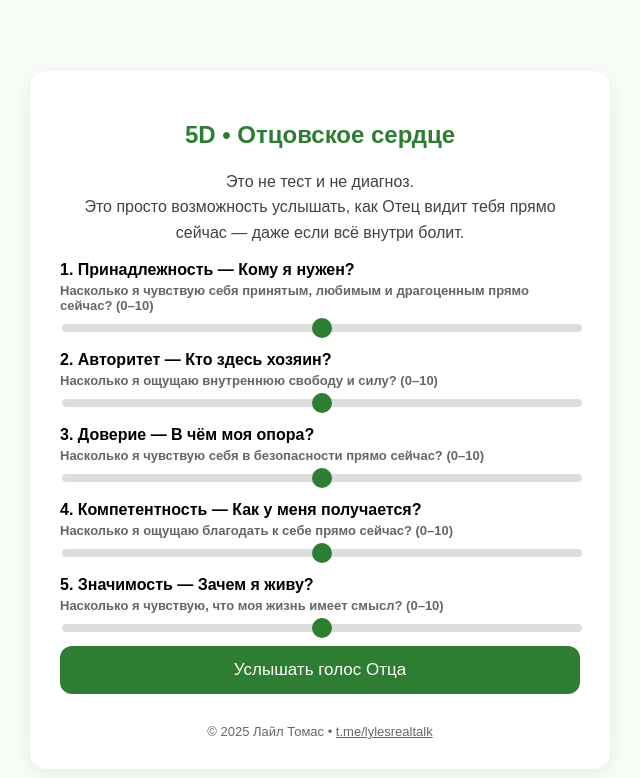
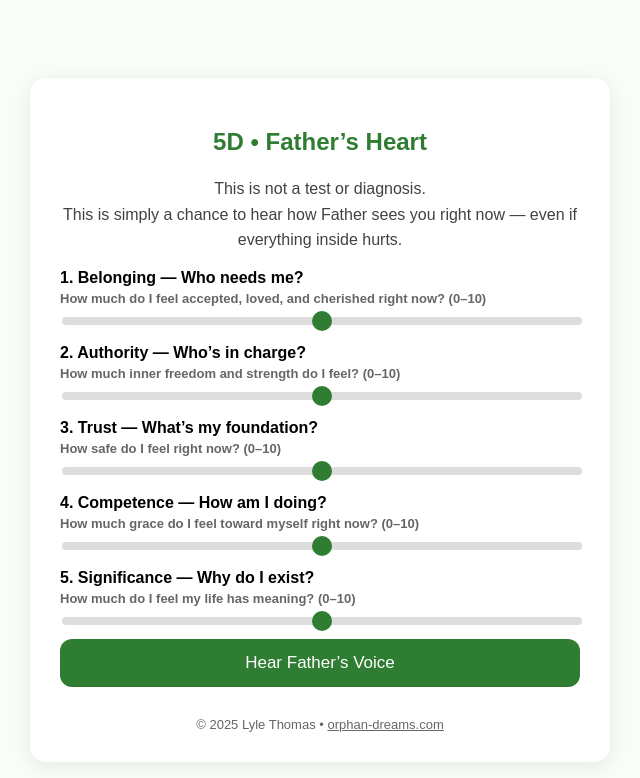
Before and after one commit to counselwell/5d-otcovskoe-serdce, a plain HTML site: page en/index.html in a window 1280 px wide. Shown: the whole page, without its empty margins (320-960 px from the left). Drawn offline with Linux system fonts and the light colour scheme.

Commit message:
Update index.html

```diff
--- a/en/index.html
+++ b/en/index.html
@@ -1,10 +1,10 @@
 <!DOCTYPE html>
-<html lang="ru">
+<html lang="en">
 <head>
   <meta charset="UTF-8">
   <meta name="viewport" content="width=device-width, initial-scale=1.0">
-  <title>5D • Отцовское сердце – Лайл Томас</title>
-  <meta name="description" content="60-секундный инструмент, чтобы услышать голос Отца – Лайл Томас">
+  <title>5D • Father’s Heart – Lyle Thomas</title>
+  <meta name="description" content="A 60-second tool to hear Father’s voice in your pain – Lyle Thomas">
   <style>
     body{background:#f8fdf8;font-family:Arial,sans-serif;margin:0;padding:20px;display:flex;justify-content:center;align-items:center;min-height:100vh}
     .card{background:#fff;padding:30px;border-radius:16px;box-shadow:0 4px 20px rgba(0,0,0,.08);max-width:520px;width:100%;text-align:center}
@@ -24,42 +24,42 @@
 </head>
 <body>
   <div class="card">
-    <h2>5D • Отцовское сердце</h2>
-    <p>Это не тест и не диагноз.<br>Это просто возможность услышать, как Отец видит тебя прямо сейчас — даже если всё внутри болит.</p>
+    <h2>5D • Father’s Heart</h2>
+    <p>This is not a test or diagnosis.<br>This is simply a chance to hear how Father sees you right now — even if everything inside hurts.</p>
 
-    <label><b>1. Принадлежность</b> — Кому я нужен?<br><small>Насколько я чувствую себя принятым, любимым и драгоценным прямо сейчас? (0–10)</small></label>
+    <label><b>1. Belonging</b> — Who needs me?<br><small>How much do I feel accepted, loved, and cherished right now? (0–10)</small></label>
     <input type="range" min="0" max="10" value="5" id="d1">
 
-    <label><b>2. Авторитет</b> — Кто здесь хозяин?<br><small>Насколько я ощущаю внутреннюю свободу и силу? (0–10)</small></label>
+    <label><b>2. Authority</b> — Who’s in charge?<br><small>How much inner freedom and strength do I feel? (0–10)</small></label>
     <input type="range" min="0" max="10" value="5" id="d2">
 
-    <label><b>3. Доверие</b> — В чём моя опора?<br><small>Насколько я чувствую себя в безопасности прямо сейчас? (0–10)</small></label>
+    <label><b>3. Trust</b> — What’s my foundation?<br><small>How safe do I feel right now? (0–10)</small></label>
     <input type="range" min="0" max="10" value="5" id="d3">
 
-    <label><b>4. Компетентность</b> — Как у меня получается?<br><small>Насколько я ощущаю благодать к себе прямо сейчас? (0–10)</small></label>
+    <label><b>4. Competence</b> — How am I doing?<br><small>How much grace do I feel toward myself right now? (0–10)</small></label>
     <input type="range" min="0" max="10" value="5" id="d4">
 
-    <label><b>5. Значимость</b> — Зачем я живу?<br><small>Насколько я чувствую, что моя жизнь имеет смысл? (0–10)</small></label>
+    <label><b>5. Significance</b> — Why do I exist?<br><small>How much do I feel my life has meaning? (0–10)</small></label>
     <input type="range" min="0" max="10" value="5" id="d5">
 
-    <button onclick="show()">Услышать голос Отца</button>
+    <button onclick="show()">Hear Father’s Voice</button>
     <div id="result"></div>
 
     <div style="margin-top:30px;font-size:13px;color:#666;text-align:center;">
-      © 2025 Лайл Томас • <a href="https://t.me/lylesrealtalk" style="color:#666;text-decoration:underline">t.me/lylesrealtalk</a>
+      © 2025 Lyle Thomas • <a href="https://orphan-dreams.com" style="color:#666;text-decoration:underline">orphan-dreams.com</a>
     </div>
   </div>
 
   <script>
-    const comfort=["Отец сейчас обнимает тебя и говорит: «Я здесь. Ты не один. Я никогда не оставлю тебя».","Он берёт всё бремя с твоих плеч и говорит: «Доверь Мне руль. Я — добрый Хозяин».","Он закрывает тебя Своими крыльями и шепчет: «Ты в полной безопасности у Меня».","Он смотрит на тебя с нежностью и говорит: «Ты Мой шедевр. Я горжусь тобой».","Он кладёт руку тебе на сердце и говорит: «Ты нужен Мне. Твоя жизнь бесценна»."];
-    const truth=["Ты — возлюбленное дитя, в котором Моё благоволение (Лк 3:22). Я уже всё решил на кресте.","Я дал тебе Свою власть и силу — ты Мой соработник и наследник (Рим 8:17).","Ты в совершенном мире, когда ум твой опирается на Меня (Ис 26:3).","Ты — новое творение, праведность Божья во Христе (2 Кор 5:17, 21).","Я призвал тебя в Свой вечный замысел (Еф 1:11)."];
-    function show(){const d=[0,+d1.value,+d2.value,+d3.value,+d4.value,+d5.value];const low=d.indexOf(Math.min(...d.slice(1)));const score=d[low];const spheres=["","Принадлежность","Авторитет","Доверие","Компетентность","Значимость"];document.getElementById('result').innerHTML=`
-      <div class="box heavy"><b>Сейчас эта сфера ощущается особенно тяжело:</b><br><b>${low}. ${spheres[low]}</b> (${score}/10)</div>
-      <p style="margin:20px 0"><b>Отец хочет, чтобы ты это знал прямо сейчас:</b></p>
+    const comfort=["Father is hugging you right now and saying: 'I am here. You are not alone. I will never leave you.'","He takes every burden off your shoulders and says: 'Trust Me with the wheel. I am the good Master.'","He covers you with His wings and whispers: 'You are completely safe with Me.'","He looks at you with tenderness and says: 'You are My masterpiece. I am proud of you.'","He places His hand on your heart and says: 'You are needed by Me. Your life is priceless.'"];
+    const truth=["You are My beloved child, in whom I am well pleased (Lk 3:22). I settled it all on the cross.","I gave you My authority and power — you are My co-worker and heir (Rom 8:17).","You will keep in perfect peace those whose minds are stayed on You (Isa 26:3).","You are a new creation, the righteousness of God in Christ (2 Cor 5:17, 21).","I have called you into My eternal purpose (Eph 1:11)."];
+    function show(){const d=[0,+d1.value,+d2.value,+d3.value,+d4.value,+d5.value];const low=d.indexOf(Math.min(...d.slice(1)));const score=d[low];const spheres=["","Belonging","Authority","Trust","Competence","Significance"];document.getElementById('result').innerHTML=`
+      <div class="box heavy"><b>This sphere feels especially heavy right now:</b><br><b>${low}. ${spheres[low]}</b> (${score}/10)</div>
+      <p style="margin:20px 0"><b>Here’s what Father wants you to know right now:</b></p>
       <div class="box comfort">"${comfort[low-1]}"</div>
-      <p style="margin:20px 0 10px 0"><b>И это вечная Истина обо мне, независимо от чувств:</b></p>
+      <p style="margin:20px 0 10px 0"><b>And this is the eternal Truth about me, regardless of feelings:</b></p>
       <div class="box truth">"${truth[low-1]}"</div>
-      <p style="font-size:14px;color:#555;margin-top:25px">Просто побудь с этим минутку. Если хочешь, произнеси вторую фразу вслух три раза — медленно и нежно.<br>Отец уже всё решил. Ты дома.</p>
+      <p style="font-size:14px;color:#555;margin-top:25px">Just sit with this for a minute. If you want, say the second line out loud three times — slowly and gently.<br>Father has already settled it all. You are home.</p>
     `;}
   </script>
 </body>
```
